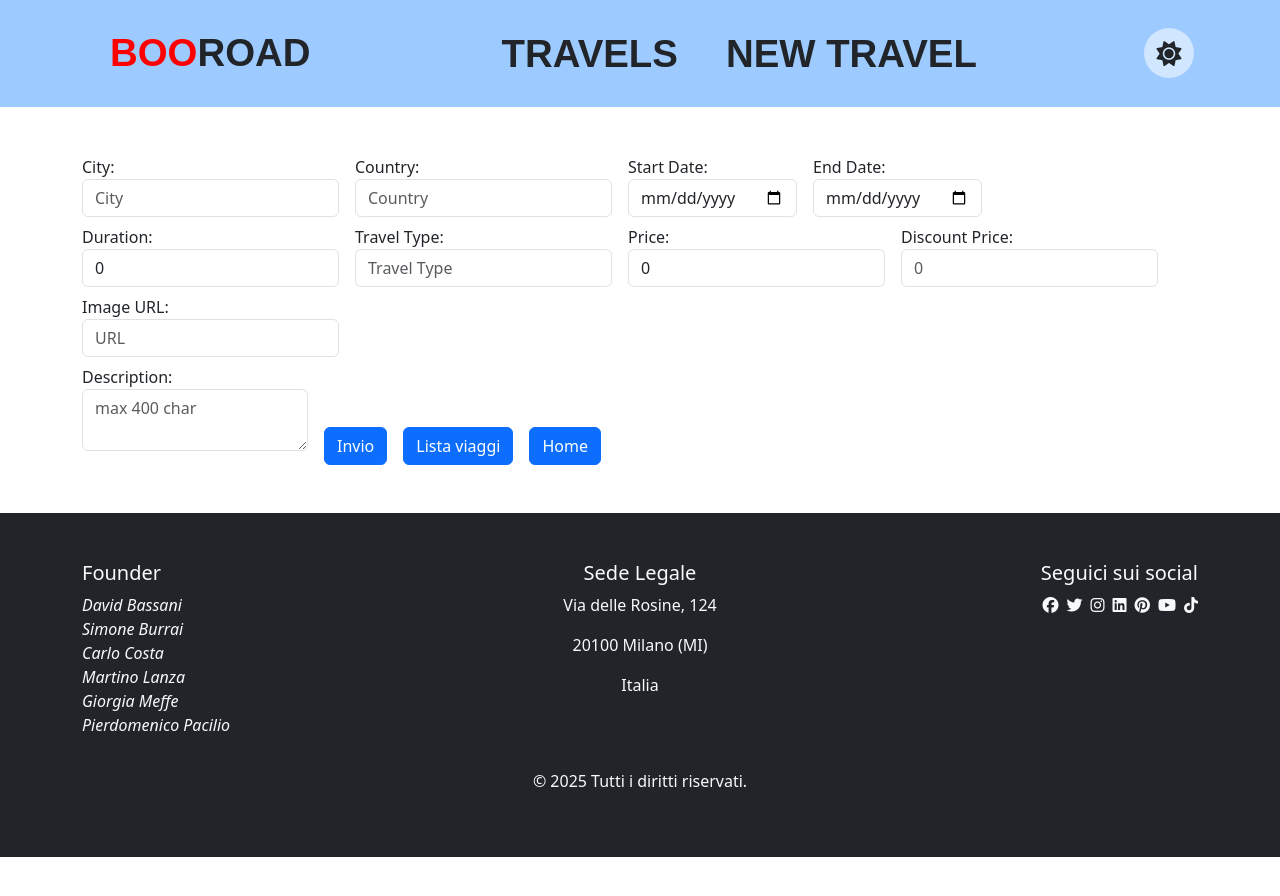
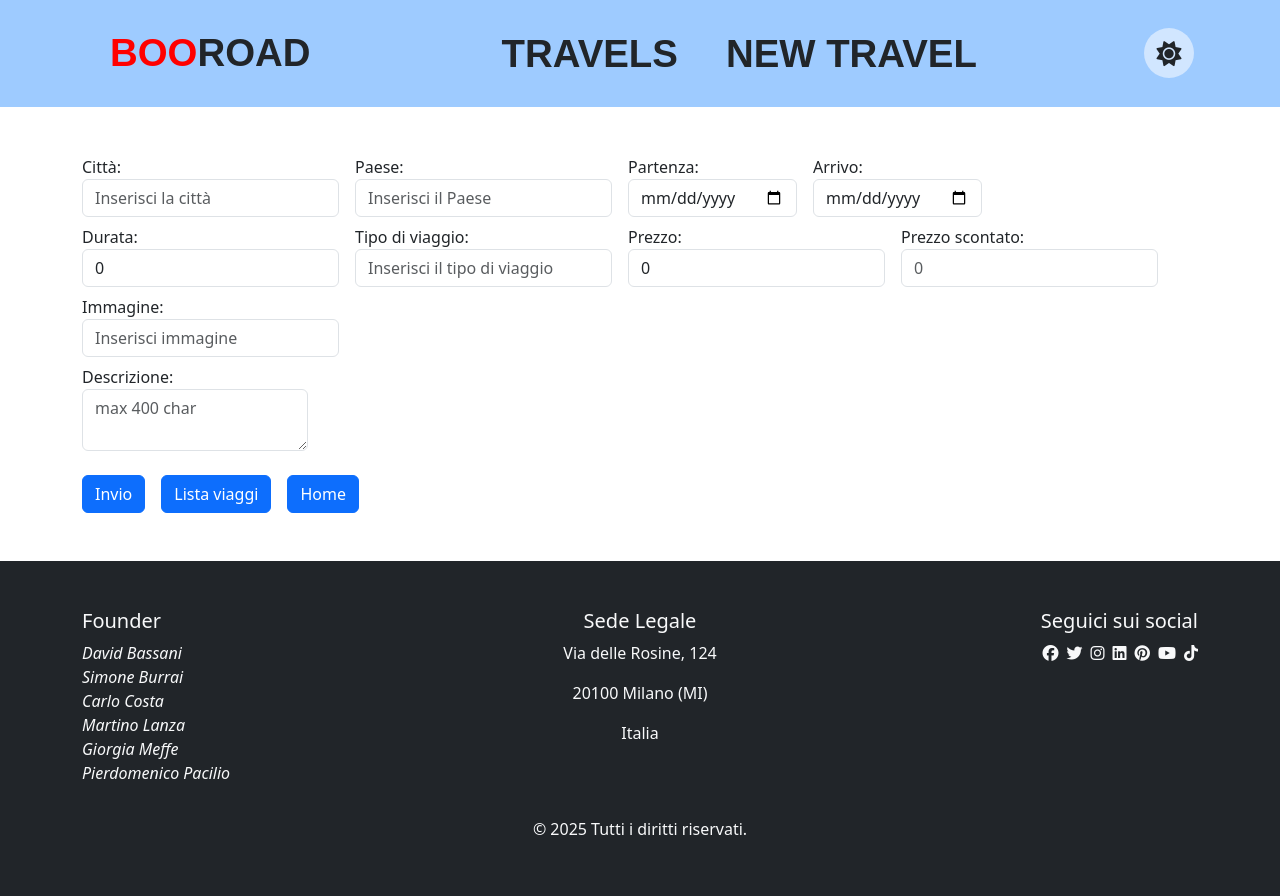
Before and after one commit to simoneburrai/boo-road-webapp, a React (Vite) app: page /newtravel in a window 1280 px wide. Shown: the top 896 px of the page. Before the commit the page ends 857 px from the top, so only its background shows below. Built offline with nearby package versions, Linux system fonts and the light colour scheme; a web font is replaced by a local one.

Commit message:
feat: modify form

```diff
--- a/src/pages/NewTravel.jsx
+++ b/src/pages/NewTravel.jsx
@@ -58,29 +58,29 @@ function TravelForm() {
     return (
         <form onSubmit={handleSubmit}>
             <label className='form-label me-3'>
-                City:
+                Città:
                 <input
                     type="text"
                     name="destination.city"
                     value={formData.destination.city}
                     onChange={handleChange}
                     className='form-control'
-                    placeholder='City'
+                    placeholder='Inserisci la città'
                 />
             </label>
             <label className='form-label me-3'>
-                Country:
+                Paese:
                 <input
                     type="text"
                     name="destination.country"
                     value={formData.destination.country}
                     onChange={handleChange}
                     className='form-control'
-                    placeholder='Country'
+                    placeholder='Inserisci il Paese'
                 />
             </label>
             <label className='form-label me-3'>
-                Start Date:
+                Partenza:
                 <input
                     type="date"
                     name="start"
@@ -91,7 +91,7 @@ function TravelForm() {
                 />
             </label>
             <label className='form-label me-3'>
-                End Date:
+                Arrivo:
                 <input
                     type="date"
                     name="end"
@@ -101,7 +101,7 @@ function TravelForm() {
                 />
             </label>
             <label className='form-label me-3'>
-                Duration:
+                Durata:
                 <input
                     type="number"
                     name="duration"
@@ -111,29 +111,29 @@ function TravelForm() {
                 />
             </label>
             <label className='form-label me-3'>
-                Travel Type:
+                Tipo di viaggio:
                 <input
                     type="text"
                     name="travelType"
                     value={formData.travelType}
                     onChange={handleChange}
                     className='form-control'
-                    placeholder='Travel Type'
+                    placeholder='Inserisci il tipo di viaggio'
                 />
             </label>
             <label className='form-label me-3'>
-                Price:
+                Prezzo:
                 <input
                     type="number"
                     name="price"
                     value={formData.price}
                     onChange={handleChange}
                     className='form-control'
-                    placeholder='Price'
+                    placeholder='Inserisci il prezzo'
                 />
             </label>
             <label className='form-label me-3'>
-                Discount Price:
+                Prezzo scontato:
                 <input
                     type="number"
                     name="discountPrice"
@@ -144,19 +144,19 @@ function TravelForm() {
                 />
             </label>
             <label className='form-label me-3'>
-                Image URL:
+                Immagine:
                 <input
                     type="text"
                     name="image"
                     value={formData.image}
                     onChange={handleChange}
                     className='form-control'
-                    placeholder='URL'
+                    placeholder='Inserisci immagine'
                 />
             </label>
             <br />
             <label className='form-label me-3'>
-                Description:
+                Descrizione:
                 <textarea
                     name="description"
                     value={formData.description}
@@ -165,10 +165,11 @@ function TravelForm() {
                     placeholder='max 400 char'
                 ></textarea>
             </label>
-
-            <button type="submit" className='btn btn-primary me-3'>Invio</button>
-            <Link to="/travels" className='btn btn-primary me-3'>Lista viaggi</Link>
-            <Link to="/" className='btn btn-primary me-3'>Home</Link>
+            <div className='mt-3'>
+                <button type="submit" className='btn btn-primary me-3'>Invio</button>
+                <Link to="/travels" className='btn btn-primary me-3'>Lista viaggi</Link>
+                <Link to="/" className='btn btn-primary me-3'>Home</Link>
+            </div>
         </form>
     );
 }
```
